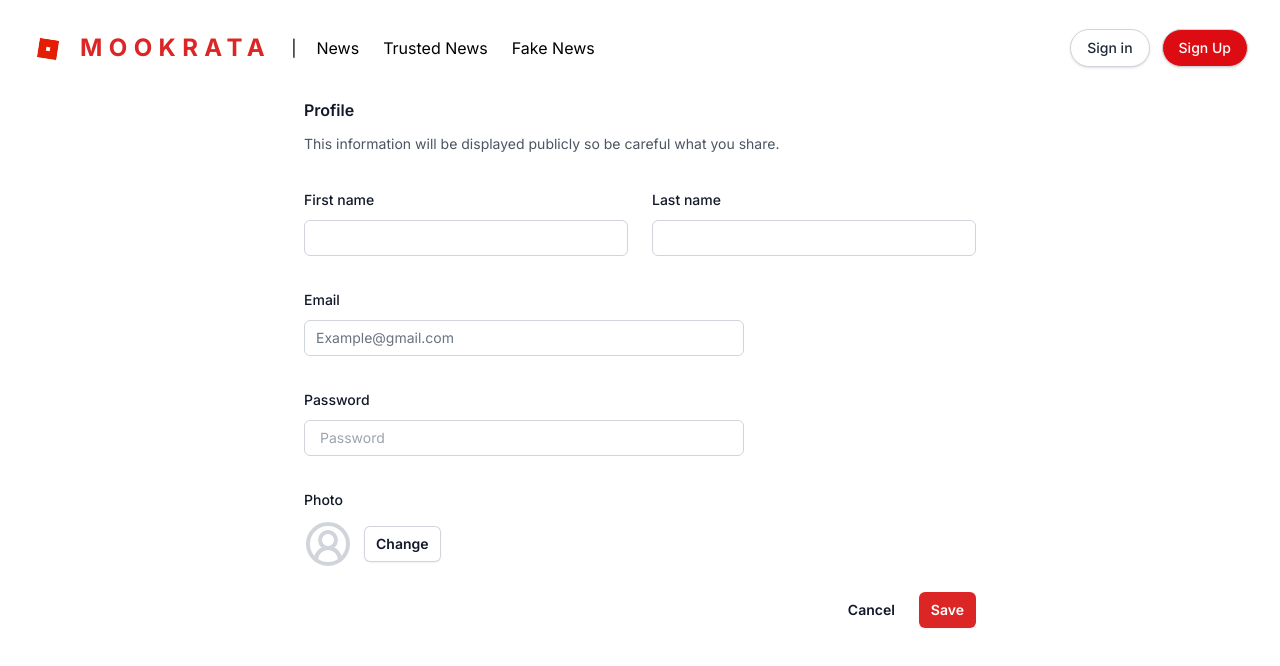
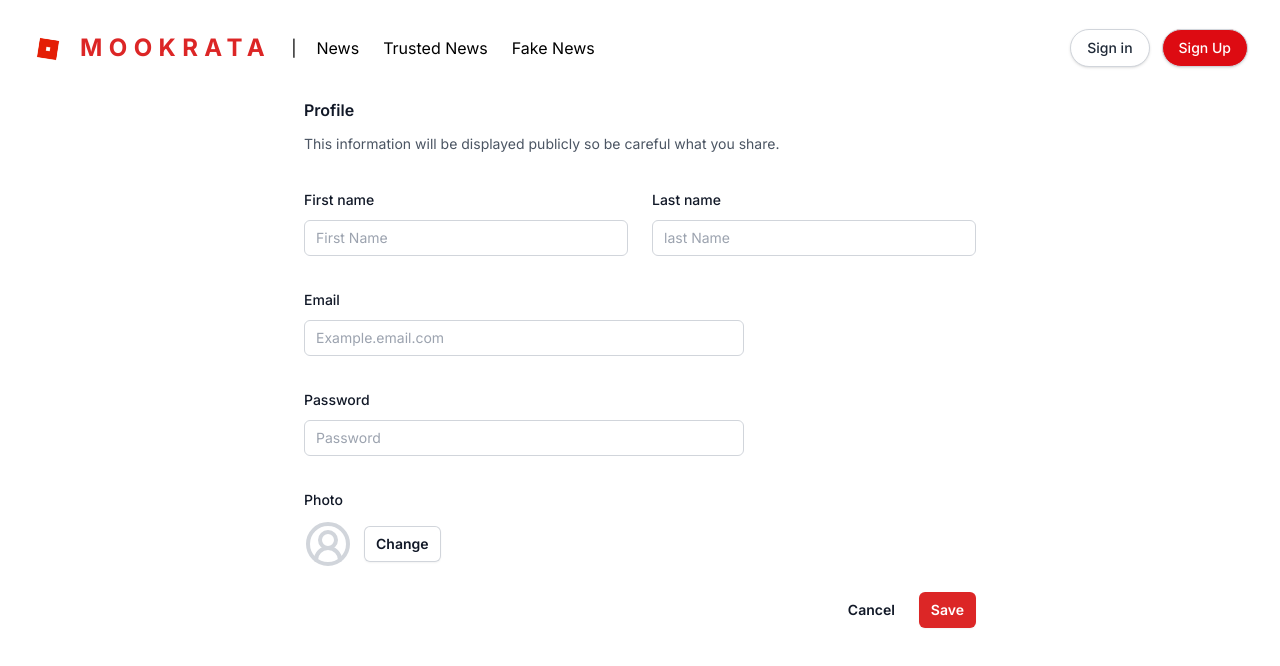
Before and after one commit to chartchai-class/project-01-the-anti-fake-news-system-moo-kra-ta-lover, a Vue app in the folder moo_kra_ta_news/: page /Register in a window 1280 px wide. Shown: the top 666 px of the page. Built offline with nearby package versions, Linux system fonts and the light colour scheme; the HTML template or start-up script is replaced by a standard one; a web font is replaced by a local one.

Commit message:
feat(registerview): added logic to registerview page

```diff
--- a/moo_kra_ta_news/src/views/auth/RegisterView.vue
+++ b/moo_kra_ta_news/src/views/auth/RegisterView.vue
@@ -1,29 +1,72 @@
 <script setup lang="ts">
+import { useAuthStore } from '@/stores/auth';
 import { CircleUserRound } from 'lucide-vue-next';
+import { useField, useForm } from 'vee-validate';
+import { useRouter } from 'vue-router';
+import * as yup from 'yup';
+import InputText from '../../components/InputText.vue';
+
+
+const router = useRouter()
+
+const authStore = useAuthStore()
+
+const validationSchema = yup.object({
+  email: yup.string().required('The email is required'),
+  password: yup.string().required('The password is required')
+})
+const { errors, handleSubmit } = useForm({
+  validationSchema,
+  initialValues: {
+    email: '',
+    firstName: '',
+    lastName: '',
+    password: '',
+    image: ''
+  }
+})
+
+const { value: email } = useField<string>('email')
+const { value: firstName } = useField<string>('firstName')
+const { value: lastName } = useField<string>('lastName')
+const { value: image } = useField<string>('image')
+const { value: password } = useField<string>('password')
+
+const onSubmit = handleSubmit((values) => {
+  authStore.register(values.email, values.firstName, values.lastName,values.password,values.image)
+  .then(() => {
+    console.log('Register successful')
+    router.push({ name: 'login' })
+  })
+  .catch((error) => {
+    setTimeout(() => {
+      messageStore.resetMessage()
+    }, 3000)
+    console.log('Register failed', error)
+  });
+})
 </script>
 <template>
   <div class="mx-auto max-w-2xl">
-    <form>
-        <div>
-          <h2 class="text-base/7 font-semibold text-gray-900">Profile</h2>
-          <p class="mt-2 text-sm/6 text-gray-600">This information will be displayed publicly so be careful what you
-            share.</p>
-        </div>
+    <form @submit.prevent='onSubmit'>
+      <div>
+        <h2 class="text-base/7 font-semibold text-gray-900">Profile</h2>
+        <p class="mt-2 text-sm/6 text-gray-600">This information will be displayed publicly so be careful what you
+          share.</p>
+      </div>
       <div class="space-y-8">
         <div class="mt-8 grid grid-cols-1 gap-x-6 gap-y-8 sm:grid-cols-6">
           <div class="sm:col-span-3">
             <label for="first-name" class="block text-sm/6 font-medium text-gray-900">First name</label>
             <div class="mt-2">
-              <input type="text" name="first-name" id="first-name" autocomplete="given-name"
-                class="block w-full rounded-md bg-white px-3 py-1.5 text-base text-gray-900 outline outline-1 -outline-offset-1 outline-gray-300 placeholder:text-gray-400 focus:outline focus:outline-2 focus:-outline-offset-2 focus:outline-indigo-600 sm:text-sm/6" />
+              <InputText type="text" v-model="firstName" placeholder="First Name" :error="errors['firstname']" />
             </div>
           </div>
 
           <div class="sm:col-span-3">
             <label for="last-name" class="block text-sm/6 font-medium text-gray-900">Last name</label>
             <div class="mt-2">
-              <input type="text" name="last-name" id="last-name" autocomplete="family-name"
-                class="block w-full rounded-md bg-white px-3 py-1.5 text-base text-gray-900 outline outline-1 -outline-offset-1 outline-gray-300 placeholder:text-gray-400 focus:outline focus:outline-2 focus:-outline-offset-2 focus:outline-indigo-600 sm:text-sm/6" />
+              <InputText type="text" v-model="lastName" placeholder="last Name" :error="errors['lastname']" />
             </div>
           </div>
 
@@ -33,24 +76,14 @@ import { CircleUserRound } from 'lucide-vue-next';
           <div class="sm:col-span-4">
             <label for="username" class="block text-sm/6 font-medium text-gray-900">Email</label>
             <div class="mt-2">
-              <div
-                class="flex items-center rounded-md bg-white pl-3 outline outline-1 -outline-offset-1 outline-gray-300 focus-within:outline focus-within:outline-2 focus-within:-outline-offset-2 focus-within:outline-indigo-600">
-                <div class="shrink-0 select-none text-base text-gray-500 sm:text-sm/6">Example@gmail.com</div>
-                <input type="text" name="email" id="email"
-                  class="block min-w-0 grow bg-white py-1.5 pl-1 pr-3 text-base text-gray-900 placeholder:text-gray-400 focus:outline focus:outline-0 sm:text-sm/6" />
-              </div>
+              <InputText type="email" v-model="email" placeholder="Example.email.com" :error="errors['email']" />
             </div>
           </div>
 
           <div class="sm:col-span-4">
             <label for="username" class="block text-sm/6 font-medium text-gray-900">Password</label>
             <div class="mt-2">
-              <div
-                class="flex items-center rounded-md bg-white pl-3 outline outline-1 -outline-offset-1 outline-gray-300 focus-within:outline focus-within:outline-2 focus-within:-outline-offset-2 focus-within:outline-indigo-600">
-                <input type="text" name="username" id="username"
-                  class="block min-w-0 grow bg-white py-1.5 pl-1 pr-3 text-base text-gray-900 placeholder:text-gray-400 focus:outline focus:outline-0 sm:text-sm/6"
-                  placeholder="Password" />
-              </div>
+              <InputText type="password" v-model="password" placeholder="Password" :error="errors['password']" />
             </div>
           </div>
 
```
